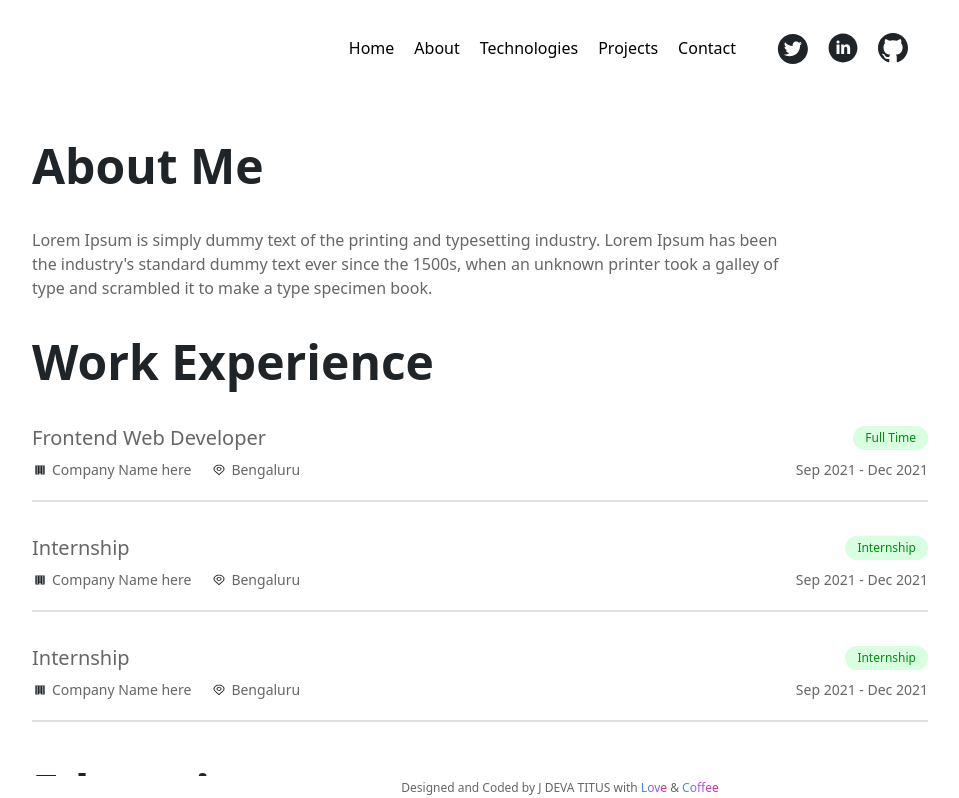
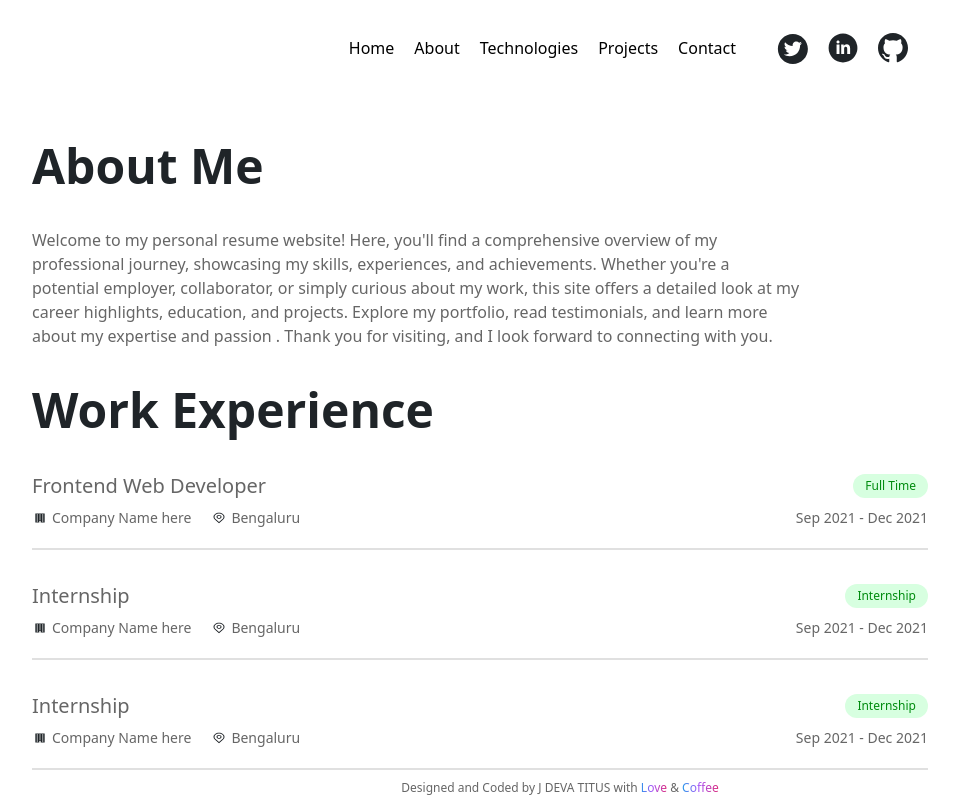
Before and after one commit to devatitus/OnlineResume, a React (Create React App) app: page /about in a window 1280 px wide. Shown: the top 798 px of the page, without its empty margins (160-1119 px from the left). Built offline with nearby package versions, Linux system fonts and the light colour scheme.

Commit message:
Update Details.js

```diff
--- a/src/Details.js
+++ b/src/Details.js
@@ -38,7 +38,7 @@ export const personalDetails = {
   name: "J DEVA TITUS",
   tagline: "I build things for web",
   img: profile,
-  about: `Lorem Ipsum is simply dummy text of the printing and typesetting industry. Lorem Ipsum has been the industry's standard dummy text ever since the 1500s, when an unknown printer took a galley of type and scrambled it to make a type specimen book.`,
+  about: `Welcome to my personal resume website! Here, you'll find a comprehensive overview of my professional journey, showcasing my skills, experiences, and achievements. Whether you're a potential employer, collaborator, or simply curious about my work, this site offers a detailed look at my career highlights, education, and projects. Explore my portfolio, read testimonials, and learn more about my expertise and passion . Thank you for visiting, and I look forward to connecting with you.`,
 };
 
 // Enter your Social Media URLs here
```
